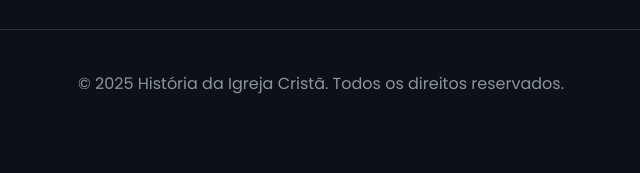
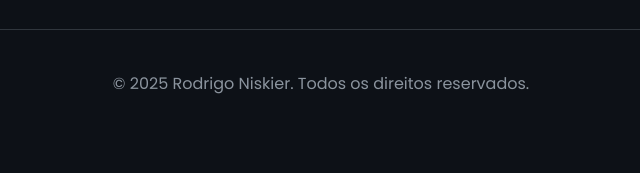
Before and after one commit to rodrigoniskier/historia-igreja, a plain HTML site: page curso/modulo_02.html in a window 1280 px wide. Shown: the part 3102-3275 px from the top of the page, 459-1099 px from the left. Drawn offline with Linux system fonts and the light colour scheme.

Commit message:
Update modulo_02.html

```diff
--- a/curso/modulo_02.html
+++ b/curso/modulo_02.html
@@ -96,7 +96,7 @@
                 </nav>
             </div>
             <footer class="footer">
-                <p>&copy; 2025 História da Igreja Cristã. Todos os direitos reservados.</p>
+                <p>&copy; 2025 Rodrigo Niskier. Todos os direitos reservados.</p>
             </footer>
         </div>
     </div>
```
